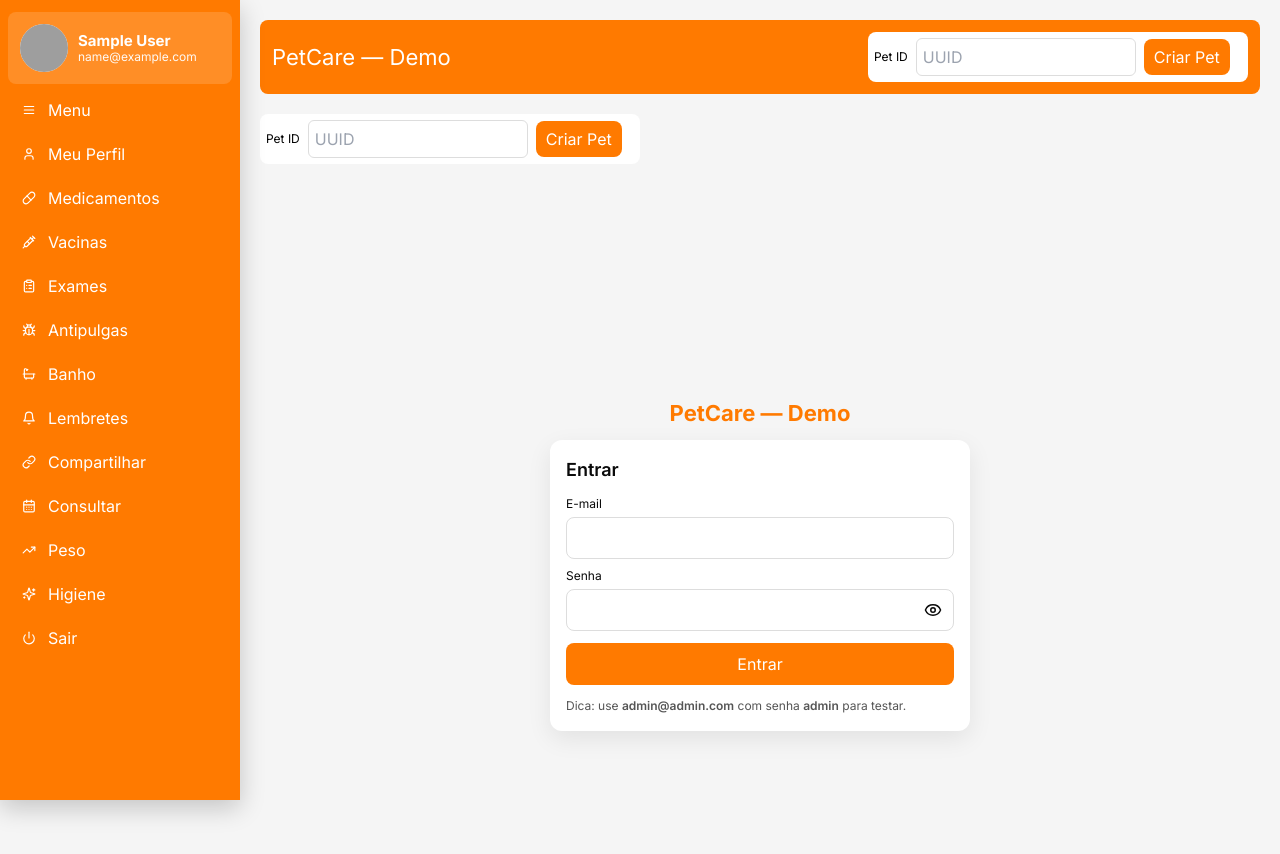
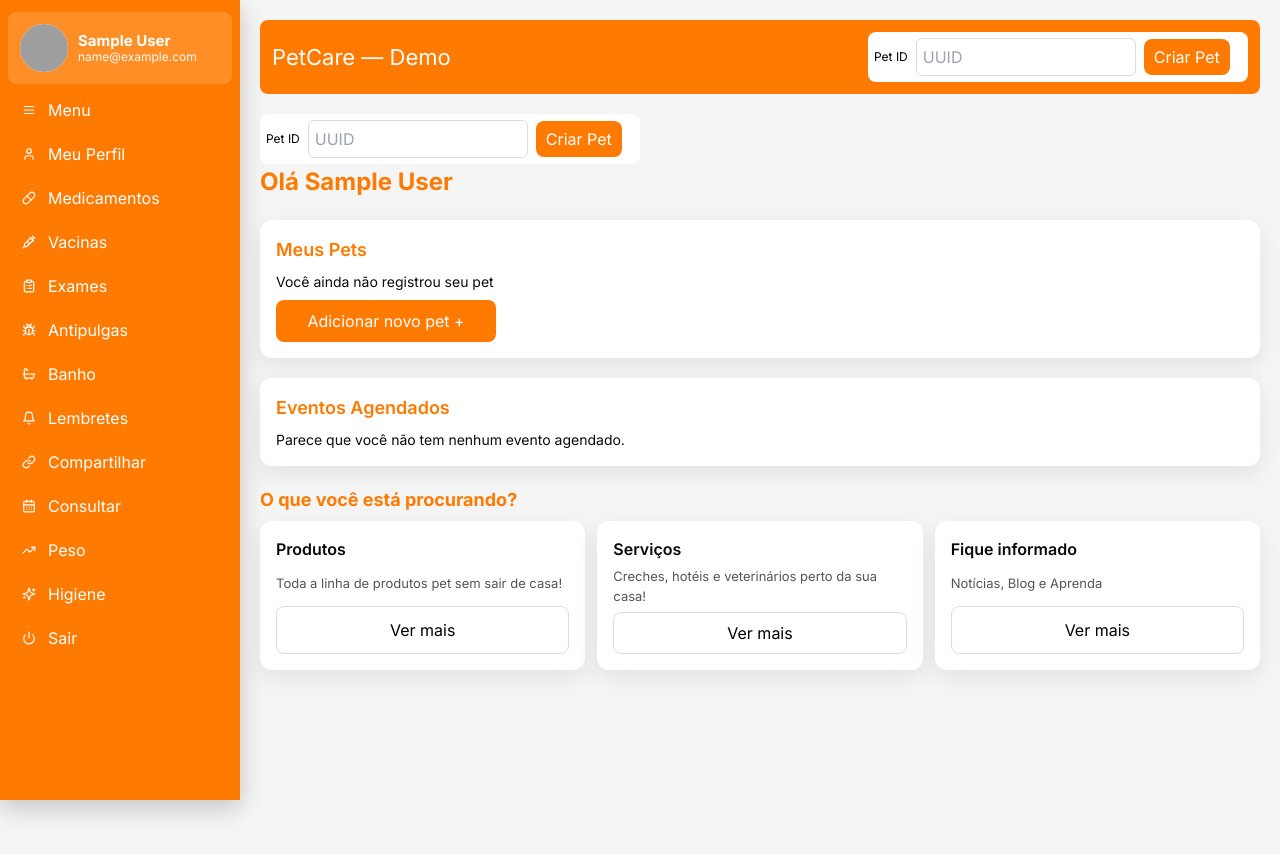
Before and after one commit to carolbrandbpro/petcare, a React (Vite) app in the folder frontend/: page /dashboard in a window 1280 px wide. Shown: the top 854 px of the page. After the commit the page ends 800 px from the top, so only its background shows below. Built offline with nearby package versions, Linux system fonts and the light colour scheme; no server answers; sample sign-in values are in the browser's storage; grey boxes are pictures that could not be loaded.

Commit message:
feat(onboarding): tela de boasvindas (Entrar/Criar Conta), cadastro com telefone, Dashboard póslogin; rotas atualizadas e header oculto em rotas públicas

```diff
--- a/frontend/src/App.jsx
+++ b/frontend/src/App.jsx
@@ -8,6 +8,9 @@ import VaccineAdd from './screens/VaccineAdd';
 import MedicationsList from './screens/MedicationsList';
 import MedicationAdd from './screens/MedicationAdd';
 import Login from './screens/Login';
+import Welcome from './screens/Welcome';
+import Register from './screens/Register';
+import Dashboard from './screens/Dashboard';
 import Home from './screens/Home';
 import ExamsList from './screens/ExamsList';
 import ExamAdd from './screens/ExamAdd';
@@ -31,7 +34,7 @@ export default function App(){
   const [isMobile, setIsMobile] = useState(false);
   const [touchStartX, setTouchStartX] = useState(null);
   const [touchDeltaX, setTouchDeltaX] = useState(0);
-  const isLoginRoute = (typeof window !== 'undefined') && (window.location.pathname === '/login' || window.location.pathname === '/');
+  const isLoginRoute = (typeof window !== 'undefined') && ([ '/', '/login', '/register' ].includes(window.location.pathname));
   useEffect(()=>{
     const v = localStorage.getItem('petId'); if(v) setPetId(v);
     const t = localStorage.getItem('token');
@@ -166,7 +169,7 @@ export default function App(){
           </div>
         )}
         <Routes>
-          <Route path="/" element={<Login />} />
+          <Route path="/" element={<Welcome />} />
           <Route path="/vaccines" element={<RequireAuth><VaccinesList /></RequireAuth>} />
           <Route path="/vaccines/new" element={<RequireAuth><VaccineAdd /></RequireAuth>} />
           <Route path="/medications" element={<RequireAuth><MedicationsList /></RequireAuth>} />
@@ -186,8 +189,10 @@ export default function App(){
           <Route path="/pets/new" element={<RequireAuth><PetAdd /></RequireAuth>} />
           <Route path="/reminders" element={<RequireAuth><RemindersList /></RequireAuth>} />
           <Route path="/login" element={<Login />} />
+          <Route path="/register" element={<Register />} />
+          <Route path="/dashboard" element={<RequireAuth><Dashboard /></RequireAuth>} />
           <Route path="/profile" element={<RequireAuth><Profile /></RequireAuth>} />
-          <Route path="*" element={<Login />} />
+          <Route path="*" element={<Welcome />} />
         </Routes>
       </main>
     </div>
--- /dev/null
+++ b/frontend/src/screens/Dashboard.jsx
@@ -0,0 +1,39 @@
+import React from 'react';
+
+export default function Dashboard(){
+  const user = typeof window !== 'undefined' ? JSON.parse(localStorage.getItem('user')||'null') : null;
+  return (
+    <div style={{display:'grid', gap:20}}>
+      <div style={{fontSize:24, fontWeight:700, color:'#FF7A00'}}>Olá {user?.name || 'Usuário'}</div>
+      <div className="card" style={{display:'grid', gap:8}}>
+        <div style={{fontSize:18, fontWeight:600, color:'#FF7A00'}}>Meus Pets</div>
+        <div style={{fontSize:14}}>Você ainda não registrou seu pet</div>
+        <a href="/pets/new" className="btn btn-primary" style={{width:220, textAlign:'center'}}>Adicionar novo pet +</a>
+      </div>
+      <div className="card" style={{display:'grid', gap:8}}>
+        <div style={{fontSize:18, fontWeight:600, color:'#FF7A00'}}>Eventos Agendados</div>
+        <div style={{fontSize:14}}>Parece que você não tem nenhum evento agendado.</div>
+      </div>
+      <div>
+        <div style={{fontSize:18, fontWeight:700, color:'#FF7A00', marginBottom:8}}>O que você está procurando?</div>
+        <div style={{display:'grid', gridTemplateColumns:'repeat(3, minmax(0,1fr))', gap:12}}>
+          <div className="card" style={{display:'grid', gap:6}}>
+            <div style={{fontWeight:600}}>Produtos</div>
+            <div style={{fontSize:13, color:'#555'}}>Toda a linha de produtos pet sem sair de casa!</div>
+            <button className="btn btn-outline">Ver mais</button>
+          </div>
+          <div className="card" style={{display:'grid', gap:6}}>
+            <div style={{fontWeight:600}}>Serviços</div>
+            <div style={{fontSize:13, color:'#555'}}>Creches, hotéis e veterinários perto da sua casa!</div>
+            <button className="btn btn-outline">Ver mais</button>
+          </div>
+          <div className="card" style={{display:'grid', gap:6}}>
+            <div style={{fontWeight:600}}>Fique informado</div>
+            <div style={{fontSize:13, color:'#555'}}>Notícias, Blog e Aprenda</div>
+            <button className="btn btn-outline">Ver mais</button>
+          </div>
+        </div>
+      </div>
+    </div>
+  );
+}
--- a/frontend/src/screens/Login.jsx
+++ b/frontend/src/screens/Login.jsx
@@ -21,7 +21,7 @@ export default function Login(){
       api.defaults.headers.common['Authorization'] = `Bearer ${token}`;
       setMsg('Login realizado com sucesso');
       setMsgType('success');
-      setTimeout(()=>{ window.location.href = '/vaccines'; }, 700);
+      setTimeout(()=>{ window.location.href = '/dashboard'; }, 700);
     }catch(err){
       const code = err?.response?.data?.error;
       if(code==='too_many_attempts'){
--- /dev/null
+++ b/frontend/src/screens/Register.jsx
@@ -0,0 +1,65 @@
+import React, { useState } from 'react';
+import api from '../lib/api';
+
+export default function Register(){
+  const [firstName, setFirstName] = useState('');
+  const [lastName, setLastName] = useState('');
+  const [email, setEmail] = useState('');
+  const [phone, setPhone] = useState('');
+  const [password, setPassword] = useState('');
+  const [acceptTerms, setAcceptTerms] = useState(false);
+  const [acceptPrivacy, setAcceptPrivacy] = useState(false);
+  const [loading, setLoading] = useState(false);
+  const [msg, setMsg] = useState('');
+  const [msgType, setMsgType] = useState('');
+
+  async function submit(e){
+    e.preventDefault();
+    setLoading(true);
+    try{
+      const name = `${firstName} ${lastName}`.trim();
+      const r = await api.post('/api/auth/register', { email: email.trim().toLowerCase(), password, name, phone });
+      setMsg('Conta criada! Você já pode fazer login.');
+      setMsgType('success');
+    }catch(err){
+      setMsg('Falha ao criar conta');
+      setMsgType('error');
+    }finally{
+      setLoading(false);
+    }
+  }
+
+  return (
+    <div className="page-center">
+      <div className="card form-wrap" style={{maxWidth:480}}>
+        <div style={{fontSize:22, fontWeight:700, color:'var(--color-primary)', marginBottom:10}}>Crie uma conta</div>
+        <form onSubmit={submit}>
+          <div style={{display:'grid', gridTemplateColumns:'1fr 1fr', gap:8}}>
+            <input placeholder="Nome" value={firstName} onChange={e=>setFirstName(e.target.value)} style={{padding:8, border:'1px solid #ddd', borderRadius:8}} />
+            <input placeholder="Sobrenome" value={lastName} onChange={e=>setLastName(e.target.value)} style={{padding:8, border:'1px solid #ddd', borderRadius:8}} />
+          </div>
+          <input placeholder="E-mail" type="email" value={email} onChange={e=>setEmail(e.target.value)} style={{marginTop:8, width:'100%', padding:8, border:'1px solid #ddd', borderRadius:8}} />
+          <input placeholder="Telefone com DDD" value={phone} onChange={e=>setPhone(e.target.value)} style={{marginTop:8, width:'100%', padding:8, border:'1px solid #ddd', borderRadius:8}} />
+          <input placeholder="Senha" type="password" value={password} onChange={e=>setPassword(e.target.value)} style={{marginTop:8, width:'100%', padding:8, border:'1px solid #ddd', borderRadius:8}} />
+          <label style={{display:'flex', gap:8, alignItems:'flex-start', marginTop:10}}>
+            <input type="checkbox" checked={acceptTerms} onChange={e=>setAcceptTerms(e.target.checked)} />
+            <span>Aceito os termos e condições de uso</span>
+          </label>
+          <label style={{display:'flex', gap:8, alignItems:'flex-start'}}>
+            <input type="checkbox" checked={acceptPrivacy} onChange={e=>setAcceptPrivacy(e.target.checked)} />
+            <span>Aceito a política de privacidade</span>
+          </label>
+          <button disabled={loading || !acceptTerms || !acceptPrivacy || !email || !password || !firstName} className="btn btn-primary" style={{marginTop:12, width:'100%'}}>
+            {loading ? 'Criando...' : 'Criar Conta'}
+          </button>
+        </form>
+        {msg && (
+          <div style={{marginTop:12, padding:'10px 12px', borderRadius:8, fontSize:13,
+            background: msgType==='error' ? '#ffe6e6' : '#e6ffea',
+            color: msgType==='error' ? '#a00000' : '#106b2e',
+            border: msgType==='error' ? '1px solid #ff9a9a' : '1px solid #9ee7b4'}}>{msg}</div>
+        )}
+      </div>
+    </div>
+  );
+}
--- /dev/null
+++ b/frontend/src/screens/Welcome.jsx
@@ -0,0 +1,18 @@
+import React from 'react';
+import { useNavigate } from 'react-router-dom';
+
+export default function Welcome(){
+  const nav = useNavigate();
+  return (
+    <div className="page-center" style={{textAlign:'center'}}>
+      <div style={{display:'grid', gap:16, justifyItems:'center', width:'100%'}}>
+        <div style={{fontSize:20, color:'#FF7A00'}}>Bem-vindo ao</div>
+        <div style={{fontSize:36, fontWeight:800, color:'#FF7A00'}}>PetCare</div>
+        <div className="card" style={{display:'grid', gap:12, width:'100%', maxWidth:480}}>
+          <button className="btn btn-outline" onClick={()=>nav('/login')}>Entrar</button>
+          <button className="btn btn-primary" onClick={()=>nav('/register')}>Criar Conta</button>
+        </div>
+      </div>
+    </div>
+  );
+}
```
Also changed, not shown: 1 other file (tests, documents, lock files or other folders).
